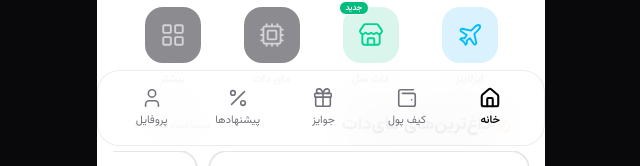
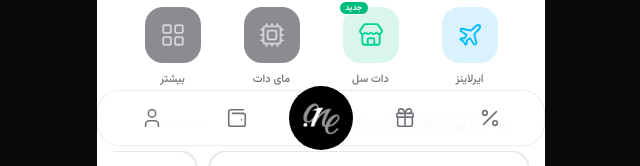
Before and after one commit to slmn-pr/super-dot, a Next.js app: page /app in a window 1280 px wide. Shown: the part 634-800 px from the top of the page, without its empty margins (319-959 px from the left). Built offline with nearby package versions, Linux system fonts and the light colour scheme.

Commit message:
Implement: new bottom nav implemented

```diff
--- a/src/features/app-home/components/BottomNav.tsx
+++ b/src/features/app-home/components/BottomNav.tsx
@@ -1,8 +1,10 @@
 "use client";
 
 import { cn } from "@/lib/utils";
-import { BOTTOM_NAV } from "../data";
+import { BOTTOM_NAV, LEFT_BOTTOM_NAV, RIGHT_BOTTOM_NAV } from "../data";
 import { usePathname } from "next/navigation";
+import { HomeIcon, Icon } from "lucide-react";
+import Image from "next/image";
 
 export function BottomNav() {
   const pathname = usePathname();
@@ -12,24 +14,8 @@ export function BottomNav() {
       aria-label="ناوبری اصلی"
       className="fixed bottom-5 left-4 right-4 z-50 flex justify-center"
     >
-      <div
-        className="
-      w-full
-      max-w-md
-      flex
-      items-center
-      justify-around
-      rounded-3xl
-      border
-      border-border/70
-      bg-background/95
-      px-3
-      py-2
-      backdrop-blur-xl
-      supports-[backdrop-filter]:bg-background/80
-    "
-      >
-        {BOTTOM_NAV.map((item) => {
+      <div className="w-full max-w-md flex items-center justify-around rounded-3xl border border-border/70 bg-background/95 px-3 py-2 backdrop-blur-xl supports-[backdrop-filter]:bg-background/80x relative">
+        {RIGHT_BOTTOM_NAV.map((item) => {
           const Icon = item.icon;
           const isActive = item.href === pathname;
 
@@ -48,9 +34,54 @@ export function BottomNav() {
             >
               <Icon size={22} strokeWidth={isActive ? 2.25 : 1.75} />
 
-              <span className={cn("text-[11px]", isActive && "font-semibold")}>
+              {/* <span className={cn("text-[11px]", isActive && "font-semibold")}>
                 {item.label}
-              </span>
+              </span> */}
+            </a>
+          );
+        })}
+
+
+        {/* Home Icon placeholder */}
+        <div className="w-16"></div>
+
+        {/* Center item */}
+        <a
+          key="home-nav"
+          href="/app"
+          aria-label="/app"
+          className={cn(
+            "flex size-16 rounded-full flex-col items-center justify-center gap-1 px-3 py-2 transition-all active:scale-95 bg-black absolute left-1/2 top-1/2 -translate-1/2",
+          )}
+        >
+
+
+          <Image src="/dot_one_logo.png" width={50} height={50} alt="Dot one" />
+          {/* <HomeIcon size={35} strokeWidth={1.5} className="text-white" /> */}
+        </a>
+
+        {LEFT_BOTTOM_NAV.map((item) => {
+          const Icon = item.icon;
+          const isActive = item.href === pathname;
+
+          return (
+            <a
+              key={item.id}
+              href={item.href}
+              aria-label={item.label}
+              aria-current={isActive ? "page" : undefined}
+              className={cn(
+                "flex min-w-16 flex-col items-center gap-1 rounded-2xl px-3 py-2 transition-all active:scale-95",
+                isActive
+                  ? "text-primary"
+                  : "text-muted-foreground hover:text-foreground",
+              )}
+            >
+              <Icon size={22} strokeWidth={isActive ? 2.25 : 1.75} />
+
+              {/* <span className={cn("text-[11px]", isActive && "font-semibold")}>
+                {item.label}
+              </span> */}
             </a>
           );
         })}
--- a/src/features/app-home/data.ts
+++ b/src/features/app-home/data.ts
@@ -228,8 +228,19 @@ export const TRANSACTIONS: Transaction[] = [
 export const BOTTOM_NAV: BottomNavItem[] = [
   { id: "home", label: "خانه", icon: Home, href: "/app", defaultActive: true },
   { id: "wallet", label: "کیف پول", icon: Wallet2, href: "/wallet" },
-  // { id: 'explore', label: 'اکتشاف', icon: MapPin, href: '/app/explore' },
   { id: "gifts", label: "جوایز", icon: Gift, href: "/app/gifts" },
   { id: "offers", label: "پیشنهادها", icon: Percent, href: "/app/offers" },
   { id: "profile", label: "پروفایل", icon: User, href: "/app/profile" },
 ];
+
+export const LEFT_BOTTOM_NAV: BottomNavItem[] = [
+  // { id: "home", label: "خانه", icon: Home, href: "/app", defaultActive: true },
+  { id: "wallet", label: "کیف پول", icon: Wallet2, href: "/wallet" },
+  { id: "profile", label: "پروفایل", icon: User, href: "/app/profile" },
+];
+
+export const RIGHT_BOTTOM_NAV: BottomNavItem[] = [
+  // { id: "profile", label: "پروفایل", icon: User, href: "/app/profile" },
+  { id: "offers", label: "پیشنهادها", icon: Percent, href: "/app/offers" },
+  { id: "gifts", label: "جوایز", icon: Gift, href: "/app/gifts" },
+];
```
Also changed, not shown: public/dot_one_logo.png (added).
